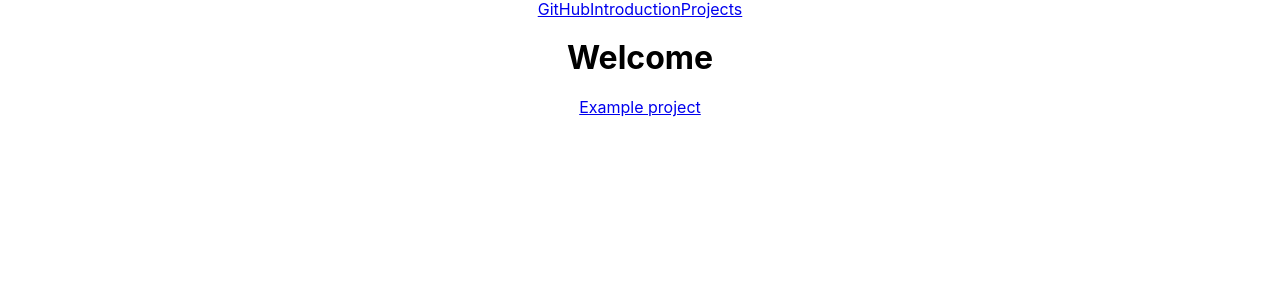
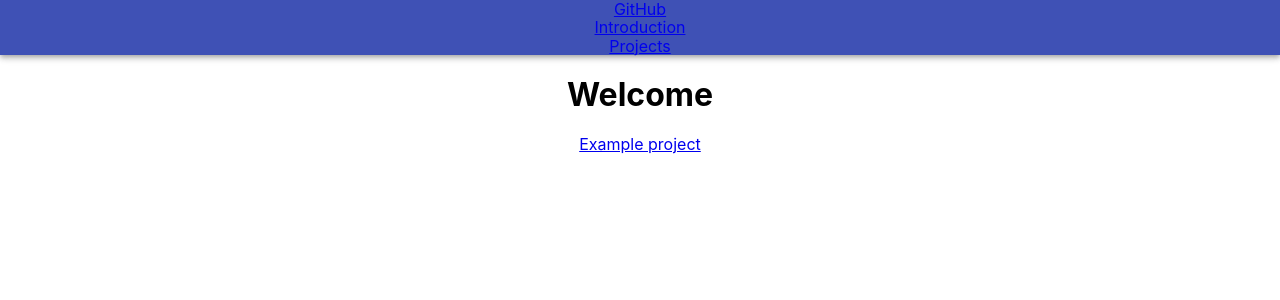
Before and after one commit to developing-coder/personal-portfolio, a React (Create React App) app: page / in a window 1280 px wide. Shown: the top 300 px of the page. Built offline with nearby package versions, Linux system fonts and the light colour scheme.

Commit message:
add Material-UI AppBar element

```diff
--- a/src/App.js
+++ b/src/App.js
@@ -1,5 +1,6 @@
 import React, { Component } from 'react';
 import './App.css';
+import AppBar from '@material-ui/core/AppBar';
 
 class App extends Component {
   render() {
@@ -16,11 +17,11 @@ class App extends Component {
 class NavBar extends Component {
   render() {
     return (
-      <nav id="navbar">
+      <AppBar position="static" id="navbar">
         <a href="github.com" id="profile-link">GitHub</a>
         <a href="#welcome-section">Introduction</a>
         <a href="#projects">Projects</a>
-      </nav>
+      </AppBar>
     )
   }
 }
```
